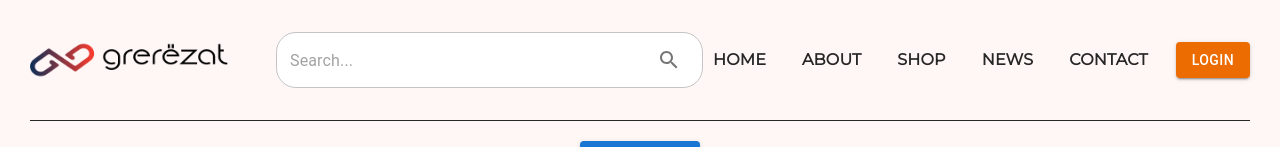
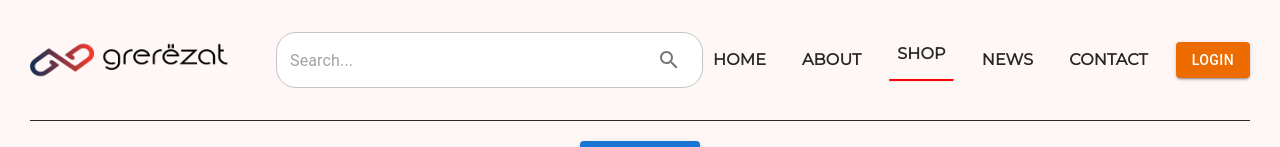
Before and after one commit to Adonis979/next-project, a Next.js app: page /shop in a window 1280 px wide. Shown: the top 147 px of the page. Built offline with nearby package versions, Linux system fonts and the light colour scheme; no server answers; the database is empty.

Commit message:
Some UI changes on Header

```diff
--- a/components/Header/Navigate.tsx
+++ b/components/Header/Navigate.tsx
@@ -1,6 +1,6 @@
 import { Avatar, Box, Button, Chip, Popover } from "@mui/material";
 import Router from "next/router";
-import React from "react";
+import React, { useEffect, useState } from "react";
 import ProjectLink from "../ProjectLink";
 import ProfileCard from "./ProfileCard";
 
@@ -23,13 +23,108 @@ function Navigate({
   open,
   logout,
 }: Props) {
+  const [isHome, setIsHome] = useState(false);
+  const [isAbout, setIsAbout] = useState(false);
+  const [isShop, setIsShop] = useState(false);
+  const [isNews, setIsNews] = useState(false);
+  const [isContact, setIsContact] = useState(false);
+  const url = window.location.href;
+
+  useEffect(() => {
+    if (url.includes("/")) {
+      setIsHome(true);
+      setIsAbout(false);
+      setIsShop(false);
+      setIsNews(false);
+      setIsContact(false);
+    }
+    if (url.includes("/shop")) {
+      setIsHome(false);
+      setIsAbout(false);
+      setIsShop(true);
+      setIsNews(false);
+      setIsContact(false);
+    }
+    if (url.includes("/about")) {
+      setIsHome(false);
+      setIsAbout(true);
+      setIsShop(false);
+      setIsNews(false);
+      setIsContact(false);
+    }
+    if (url.includes("/news")) {
+      setIsHome(false);
+      setIsAbout(false);
+      setIsShop(false);
+      setIsNews(true);
+      setIsContact(false);
+    }
+    if (url.includes("/contact")) {
+      setIsHome(false);
+      setIsAbout(false);
+      setIsShop(false);
+      setIsNews(false);
+      setIsContact(true);
+    }
+  }, [url]);
+
   return (
     <>
-      <ProjectLink text="HOME" to="/" />
-      <ProjectLink text="ABOUT" to="/about" />
-      <ProjectLink text="SHOP" to="/shop" />
-      <ProjectLink text="NEWS" to="/news" />
-      <ProjectLink text="CONTACT" to="/contact" />
+      <Box display="flex" flexDirection="column">
+        <ProjectLink text="HOME" to="/" />
+        {isHome && (
+          <hr
+            style={{
+              borderTop: "2px solid red",
+              margin: "5px 0",
+            }}
+          />
+        )}
+      </Box>
+      <Box display="flex" flexDirection="column">
+        <ProjectLink text="ABOUT" to="/about" />
+        {isAbout && (
+          <hr
+            style={{
+              borderTop: "2px solid red",
+              margin: "5px 0",
+            }}
+          />
+        )}
+      </Box>
+      <Box display="flex" flexDirection="column">
+        <ProjectLink text="SHOP" to="/shop" />
+        {isShop && (
+          <hr
+            style={{
+              borderTop: "2px solid red",
+              margin: "5px 0",
+            }}
+          />
+        )}
+      </Box>
+      <Box display="flex" flexDirection="column">
+        <ProjectLink text="NEWS" to="/news" />
+        {isNews && (
+          <hr
+            style={{
+              borderTop: "2px solid red",
+              margin: "5px 0",
+            }}
+          />
+        )}
+      </Box>
+      <Box display="flex" flexDirection="column">
+        <ProjectLink text="CONTACT" to="/contact" />
+        {isContact && (
+          <hr
+            style={{
+              borderTop: "2px solid red",
+              margin: "5px 0",
+            }}
+          />
+        )}
+      </Box>
       <ProfileCard
         anchorEl={anchorEl}
         handleClick={handleClick}
--- a/components/Header/ProfileCard.tsx
+++ b/components/Header/ProfileCard.tsx
@@ -14,7 +14,7 @@ interface Props {
 
 const StyledPopover = styled(Popover)({
   "& .MuiPaper-root": {
-    boxShadow: "rgba(149, 157, 165, 0.2) 0px 8px 24px",
+    boxShadow: "rgba(149, 157, 165, 0.2) 0px 0px 0px",
     border: "1px solid lightblue",
     borderRadius: "20px",
   },
--- a/components/ProjectLink.tsx
+++ b/components/ProjectLink.tsx
@@ -11,7 +11,11 @@ interface Props {
 function ProjectLink({ to, text }: Props) {
   const Router = useRouter();
   return (
-    <IconButton onClick={() => Router.push(`${to}`)}>
+    <IconButton
+      onClick={() => {
+        Router.push(`${to}`);
+      }}
+    >
       <Typography
         sx={{
           color: "#272727",
```
